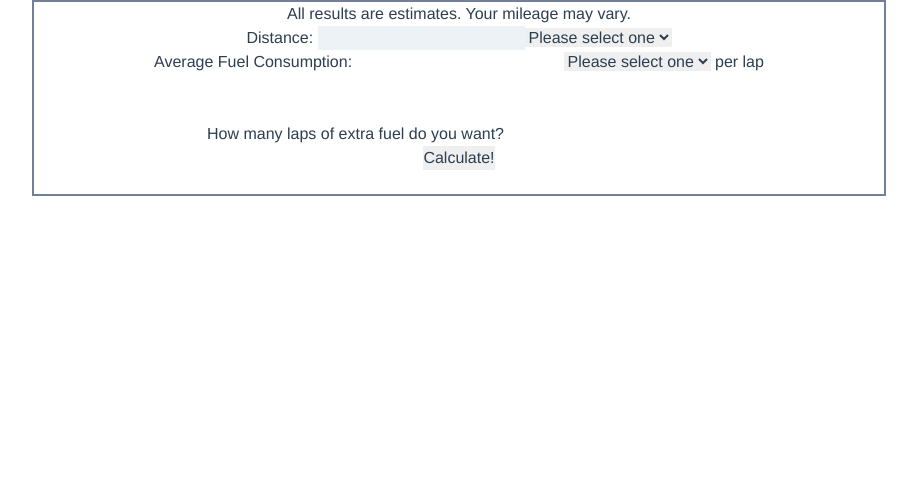
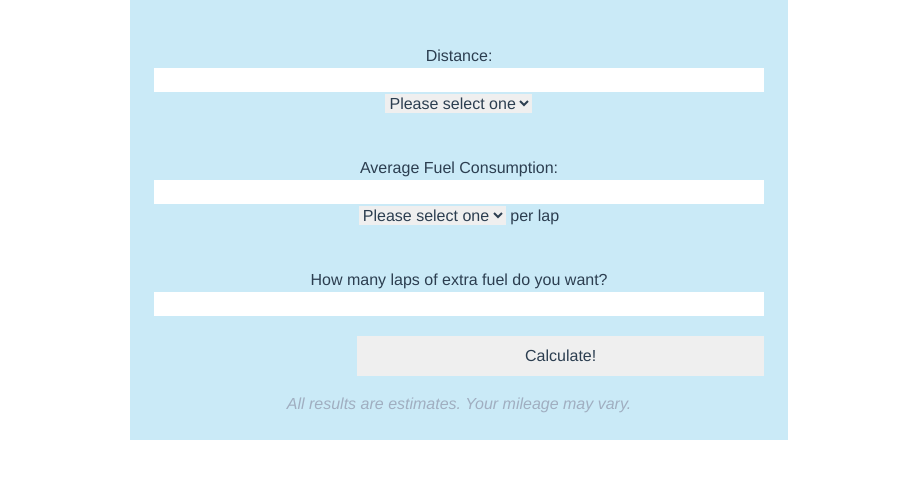
Before and after one commit to khemsoth/fuel-calculator, a Vue app: page / in a window 1280 px wide. Shown: the top 478 px of the page, without its empty margins (181-1098 px from the left). Built offline with nearby package versions, Linux system fonts and the light colour scheme.

Commit message:
calculator: styled for >640px

```diff
--- a/src/components/Calculator.vue
+++ b/src/components/Calculator.vue
@@ -1,20 +1,19 @@
 <template>
   <div class="flex flex-column justify-center">
-    <main class="border-2 border-gray-600 w-2/3">
-      <p>All results are estimates. Your mileage may vary.</p>
-      <form class="">
-        <div>
-          <label for="distance">Distance: </label>
-          <input class="bg-gray-200" v-model="distance" type="number" name="distance">
+    <main class="">
+      <form class="flex flex-col p-6">
+        <div class="my-5">
+          <label class="text-left" for="distance">Distance: </label>
+          <input  class="w-full text-center" v-model="distance" type="number" name="distance">
             <select v-model="selected" name="distance-value">
               <option disabled selected>Please select one</option>
               <option value="laps">Laps</option>
               <option value="time">Time</option>
             </select>
         </div>
-        <div>
+        <div class="my-5">
           <label for="fuel-con">Average Fuel Consumption: </label>
-          <input v-model="fuelConsumption" type="text">
+          <input class="w-full text-center" v-model="fuelConsumption" type="text">
             <select v-model="fluidSelected" name="fluid-value">
               <option disabled selected>Please select one</option>
               <option value="liters">Liters</option>
@@ -22,15 +21,16 @@
             </select>
           per lap
         </div>
-        <div v-bind:style='{ visibility: laptimeVisible }'>
+        <div class="my-5" v-bind:style='{ display: laptimeVisible }'>
           <label for="lap-time">Average Lap Time: </label>
-          <input type="number" v-model="lapTimeMin">:<input type="number" v-model="lapTimeSec">.<input type="number" v-model="lapTimeMS"> (MM:SS.sss)
+          <div class="w-full"><input class="w-1/4 text-center" type="number" v-model="lapTimeMin">:<input class="w-1/4 text-center" type="number" v-model="lapTimeSec">.<input class="w-1/4 text-center" type="number" v-model="lapTimeMS"></div> (MM:SS.sss)
         </div>
-        <div>
-          <label for="extra-fuel">How many laps of extra fuel do you want?</label>
-          <input v-model="extraFuel" type="number" name="extra-fuel">
+        <div class="my-5">
+          <label for="extra-fuel">How many laps of extra fuel do you want? </label>
+          <input class="w-full text-center" v-model="extraFuel" type="number" name="extra-fuel">
         </div>
-        <input v-on:click="calculate" type="button" value="Calculate!">
+        <input class="p-2 w-2/3 self-end " v-on:click="calculate" type="button" value="Calculate!">
+        <p class="text-gray-500 italic mt-4">All results are estimates. Your mileage may vary.</p>
       </form>
       <aside v-bind:style='{ visibility: isVisible }'>
         <p>You need {{ this.result }} {{ this.fluidSelected }} of fuel.</p>
@@ -50,7 +50,7 @@ export default {
       fluidSelected: 'Please select one',
       fuelConsumption: null,
       result: null,
-      laptimeVisible: 'hidden',
+      laptimeVisible: 'none',
       lapTimeMin: null,
       lapTimeSec: null,
       lapTimeMS: null,
@@ -60,9 +60,9 @@ export default {
   watch: {
     selected: function() {
       if(this.selected === 'time') {
-        this.laptimeVisible = 'visible'
+        this.laptimeVisible = 'block'
       } else {
-        this.laptimeVisible = 'hidden'
+        this.laptimeVisible = 'none'
       }
     }
   },
@@ -94,5 +94,8 @@ export default {
 
 <style scoped>
 
+  form {
+    background-color: rgba(81,185,229, .3)
+  }
 
 </style>
```
